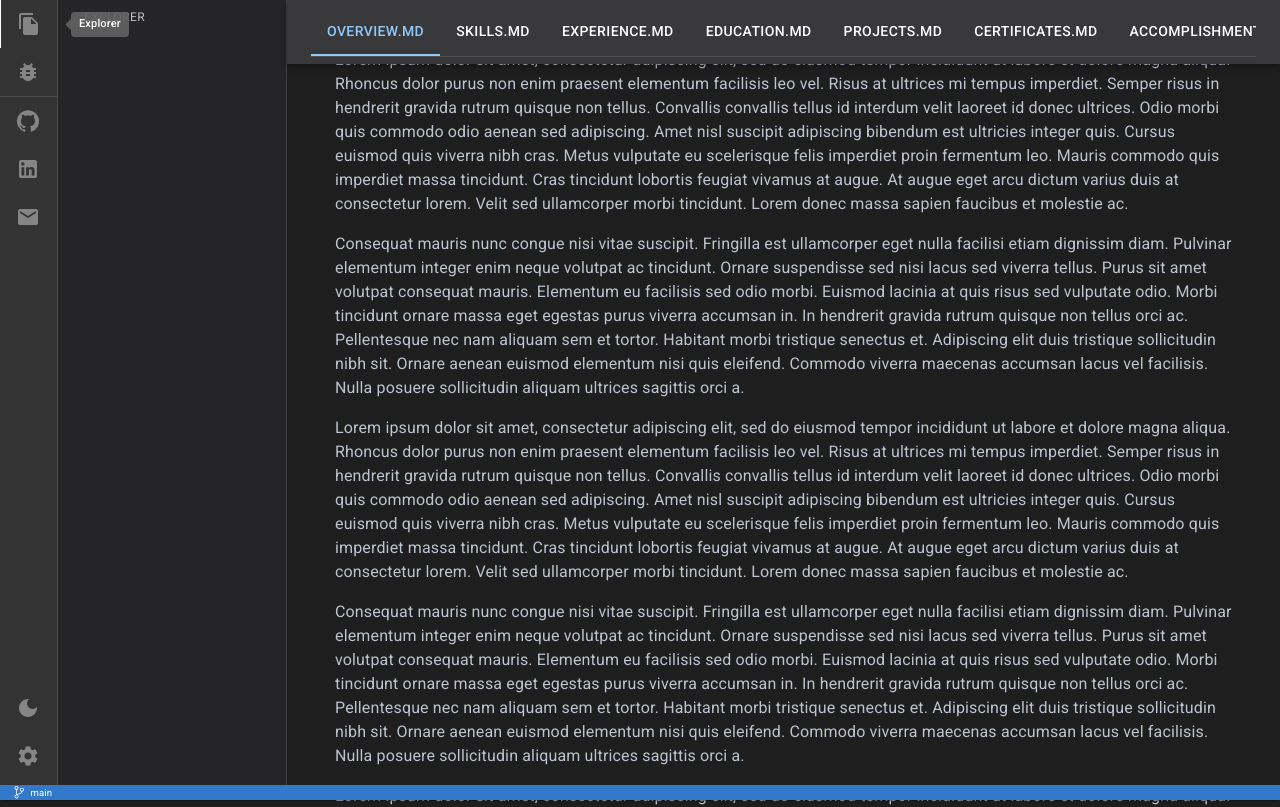
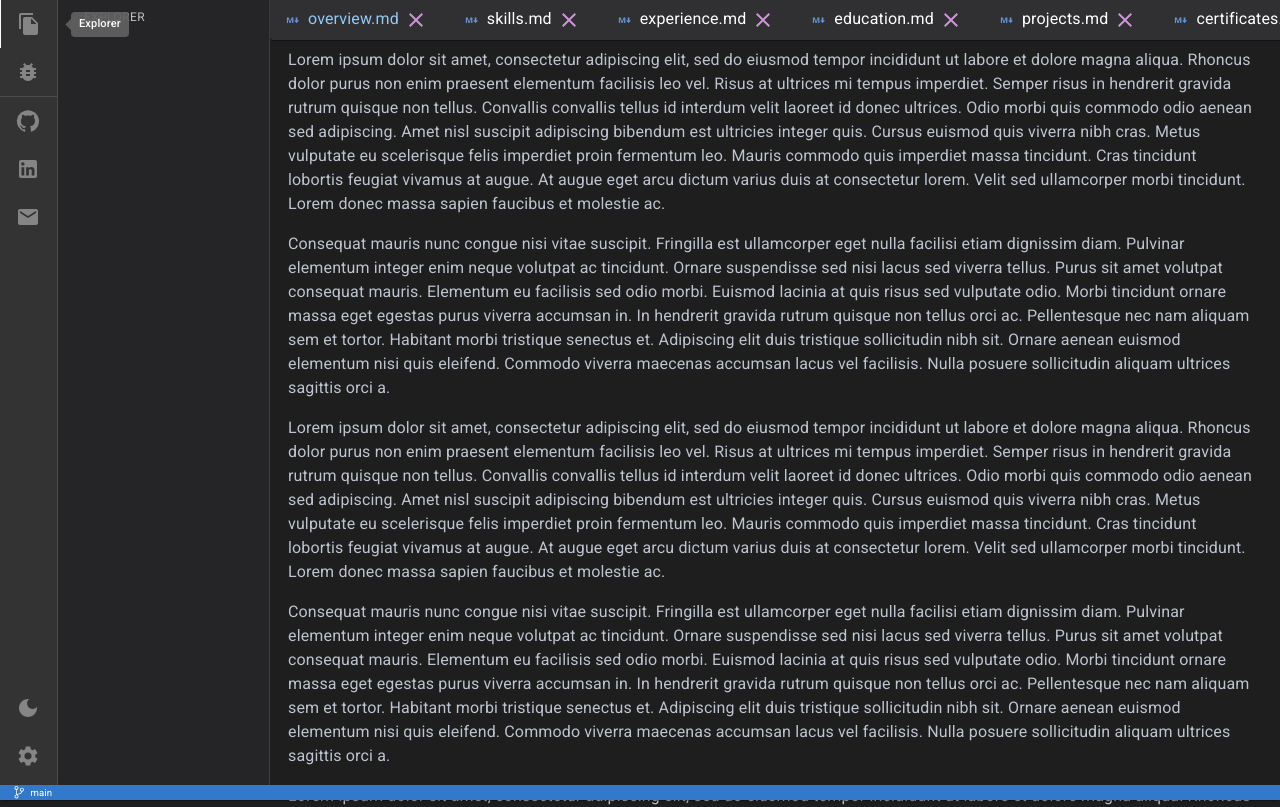
Before and after one commit to adriansunye/portfolio-client, a React (Vite) app: page / in a window 1280 px wide. Shown: the top 807 px of the page. Built offline with nearby package versions, Linux system fonts and the light colour scheme.

Commit message:
NewFile created to allow editin in newtab // added close icon, no function yet

```diff
--- a/src/components/layout/Layout.tsx
+++ b/src/components/layout/Layout.tsx
@@ -1,4 +1,4 @@
-import React, { useCallback } from 'react'
+import React, { useCallback, useEffect } from 'react'
 import { Explorer, PrimarySideBar, StatusBar, TabsBar } from '@/components/navigation'
 import Box from '@mui/material/Box';
 import CssBaseline from '@mui/material/CssBaseline';
@@ -22,7 +22,7 @@ const Layout = ({ children }: Props) => {
                 <CssBaseline />
                 <TabsBar value={value} handleChange={handleChange} />
                 <PrimarySideBar />
-                <Explorer />
+                <Explorer/>
 
                 {children}
             </Box>
--- a/src/components/layout/tabs/PanelsContainer/PanelsContainer.tsx
+++ b/src/components/layout/tabs/PanelsContainer/PanelsContainer.tsx
@@ -11,6 +11,7 @@ const Main = styled('main', { shouldForwardProp: (prop) => prop !== 'open' })<{
 }>(({ theme, open }) => ({
     flexGrow: 1,
     padding: theme.spacing(3),
+    paddingRight:theme.spacing(1),
     transition: theme.transitions.create('margin', {
         easing: theme.transitions.easing.sharp,
         duration: theme.transitions.duration.leavingScreen,
@@ -21,7 +22,7 @@ const Main = styled('main', { shouldForwardProp: (prop) => prop !== 'open' })<{
             easing: theme.transitions.easing.easeOut,
             duration: theme.transitions.duration.enteringScreen,
         }),
-        marginLeft: 0,
+        marginLeft: `-30px`,
     }),
 }));
 
@@ -33,13 +34,10 @@ const PanelsContainer = () => {
             open={open}
             sx={{
                 overflow: 'hidden',
-                ...(!open && {
-                    paddingLeft: '80px'
-                })
             }}
         >
             {tabsData.map((tab) => (
-                <TabPanel value={value} index={tab.id}>
+                <TabPanel key={tab.name} value={value} index={tab.id}>
                     {tab.node}
                 </TabPanel>
             ))}
--- a/src/components/layout/tabs/TabPanel/TabPanel.tsx
+++ b/src/components/layout/tabs/TabPanel/TabPanel.tsx
@@ -19,8 +19,8 @@ const TabPanel = (props: TabPanelProps) => {
             {...other}
         >
             {value === index && (
-                <Box sx={{ p: 3 }}>
-                    <Typography>{children}</Typography>
+                <Box sx={{ p: 3, pr: 2 }}>
+                    <Typography component={'span'}>{children}</Typography>
                 </Box>
             )}
         </div>
--- a/src/components/navigation/Explorer/Explorer.tsx
+++ b/src/components/navigation/Explorer/Explorer.tsx
@@ -16,11 +16,11 @@ import TreeView from '@mui/lab/TreeView';
 import ExpandMoreIcon from '@mui/icons-material/ExpandMore';
 import TreeItem from '@mui/lab/TreeItem';
 
-const drawerWidth = '287px';
+const drawerWidth = '270px';
 
 const Explorer = () => {
   const { open } = useExplorerState();
-  const {tabsData} = useTabsData();
+  const {tabsData, setValue} = useTabsData();
 
   return (
     <React.Fragment>
@@ -38,9 +38,9 @@ const Explorer = () => {
         anchor="left"
         open={open}
       >
-        <Grid container sx={{ overflow: "auto", overflowY: "hidden", pl: '57px' }}>
+        <Grid container sx={{ overflow: "hidden", pl: '57px' }}>
 
-          <Stack sx={{ mt: 1 }}>
+          <Stack sx={{ mt: 1, width:'100%' }}>
             <Typography
               sx={{ pl: '27px', opacity: 0.7 }}
               variant="caption"
@@ -53,11 +53,19 @@ const Explorer = () => {
               defaultExpanded={["folderNode"]}
               defaultCollapseIcon={<ExpandMoreIcon />}
               defaultExpandIcon={<ChevronRightIcon />}
-              sx={{ minWidth: '229px', height: 240, overflowY: 'auto', overflowX: 'hidden' }}
+              sx={{ height: 240, overflowY: 'auto', overflowX: 'hidden' }}
             >
               <TreeItem nodeId="folderNode" label="Home" >
                 {tabsData.map((tab) => (
-                  <TreeItem  key={tab.name} nodeId={tab.id.toString()} label={tab.name} sx={{color:'text.primary'}} icon={<VscMarkdown style={{ color: '#6997D5' }}/>} />
+                  <TreeItem
+                  onClick={() =>setValue(tab.id)}
+                    key={tab.name}
+                    nodeId={tab.id.toString()}
+                    label={tab.name} sx={{color:'text.primary'}}
+                    icon={<VscMarkdown style={{ color: '#6997D5' }}
+                  />
+                }
+              />
                 ))}
               </TreeItem>
             </TreeView>
--- a/src/components/navigation/TabsBar/TabsBar.tsx
+++ b/src/components/navigation/TabsBar/TabsBar.tsx
@@ -1,12 +1,14 @@
 import React from 'react'
 import MuiAppBar, { AppBarProps as MuiAppBarProps } from '@mui/material/AppBar';
 import { styled } from '@mui/material/styles';
-import { Tab, Tabs, Toolbar, Typography, Box  } from '@mui/material';
+import { Tab, Tabs, IconButton, Typography, Box, Paper } from '@mui/material';
 import useExplorerState from '@/services/providers/ExplorerStateProvider';
 import useTabsData from '@/services/providers/TabsDataProvider';
+import { VscMarkdown } from 'react-icons/vsc';
+import CloseIcon from '@mui/icons-material/Close';
 
 const sideBarWidth = 57;
-const navigationWidth = 287;
+const navigationWidth = 270;
 
 function a11yProps(index: number) {
   return {
@@ -23,7 +25,7 @@ const AppBar = styled(MuiAppBar, {
   shouldForwardProp: (prop) => prop !== 'open',
 })<AppBarProps>(({ theme, open }) => ({
   width: `calc(100% - ${sideBarWidth}px )`,
-  marginLeft: `57px`,
+  marginLeft: `50px`,
   transition: theme.transitions.create(['margin', 'width'], {
     easing: theme.transitions.easing.sharp,
     duration: theme.transitions.duration.leavingScreen,
@@ -43,24 +45,45 @@ type Props = {
   handleChange: (event: React.SyntheticEvent, newValue: number) => void
 };
 
-const TabsBar = ({value, handleChange}: Props) => {
+const TabsBar = ({ value, handleChange }: Props) => {
   const { open } = useExplorerState();
-  const { tabsData } = useTabsData();
+  const { tabsData, setTabsData } = useTabsData();
 
   return (
-    <AppBar position="fixed" open={open}>
-      <Toolbar>
-        <Box sx={{ width: '100%' }}>
-          <Box sx={{ borderBottom: 1, borderColor: 'divider' }}>
-            <Tabs value={value} onChange={handleChange} aria-label="basic tabs example">
-              {tabsData.map((tab) => (
-                <Tab label={tab.name} {...a11yProps(tab.id)} />
+    <AppBar position="fixed" open={open} >
+      <Paper sx={{ mt:-2, pb:1, position: 'fixed', width: '100%', color: "white"}} >
+        <Tabs
+          sx={{height:0}}
+          value={value}
+          onChange={handleChange}
+          aria-label="basic tabs example"
+          variant='scrollable'
+          TabIndicatorProps={{
+            style: {
+                display: "none",
+            },
+          }}
+        >
+          {tabsData.filter((tab => !tab.closed)).map(openTab  => (
+              <Tab
+                key={openTab.name}
+                label={
+                  <Typography component={'span'}>
+                      {openTab.name}
+                      <IconButton size="small" color='secondary' component="span" >
+                          <CloseIcon />
+                      </IconButton>
+                  </Typography>
+                  }
+                {...a11yProps(openTab.id)}
+                sx={{ textTransform: "none" }}
+                icon={<VscMarkdown style={{ color: '#6997D5' }}/>}
+                iconPosition='start'
+              />
           ))}
+
         </Tabs>
-          </Box>
-
-        </Box>
-      </Toolbar>
+      </Paper>
     </AppBar>
   )
 }
--- a/src/services/providers/TabsDataProvider.tsx
+++ b/src/services/providers/TabsDataProvider.tsx
@@ -8,7 +8,8 @@ type Props = {
 interface TabsData {
     id: number,
     name: string,
-    node: React.ReactNode
+    node: React.ReactNode,
+    closed: boolean
 }
 
 interface TabsDataContextValue {
@@ -24,42 +25,44 @@ const initialTabsData: TabsDataContextValue = {
         {
             id: 0,
             name: 'overview.md',
-            node: <Overview/>
+            node: <Overview/>,
+            closed: false
         },
         {
             id: 1,
             name: 'skills.md',
-            node: <Skills/>
-
+            node: <Skills/>,
+            closed: false
         },
         {
             id: 2,
             name: 'experience.md',
-            node: <Experience/>
-
+            node: <Experience/>,
+            closed: false
         },
         {
             id: 3,
             name: 'education.md',
-            node: <Education/>
-
+            node: <Education/>,
+            closed: false
         },
         {
             id: 4,
             name: 'projects.md',
-            node: <Projects/>
-
+            node: <Projects/>,
+            closed: false
         },
         {
             id: 5,
             name: 'certificates.md',
-            node: <Certificates/>
-
+            node: <Certificates/>,
+            closed: false
         },
         {
             id: 6,
             name: 'accomplishments.md',
-            node: <Accomplishments/>
+            node: <Accomplishments/>,
+            closed: false
         },
     ],
     value: 0,
```
Also changed, not shown: src/components/layout/tabs/TabPanel/NewFile/NewFile.tsx (added, +33 -0 lines). Lines whose indentation alone changed are shown as unchanged.
